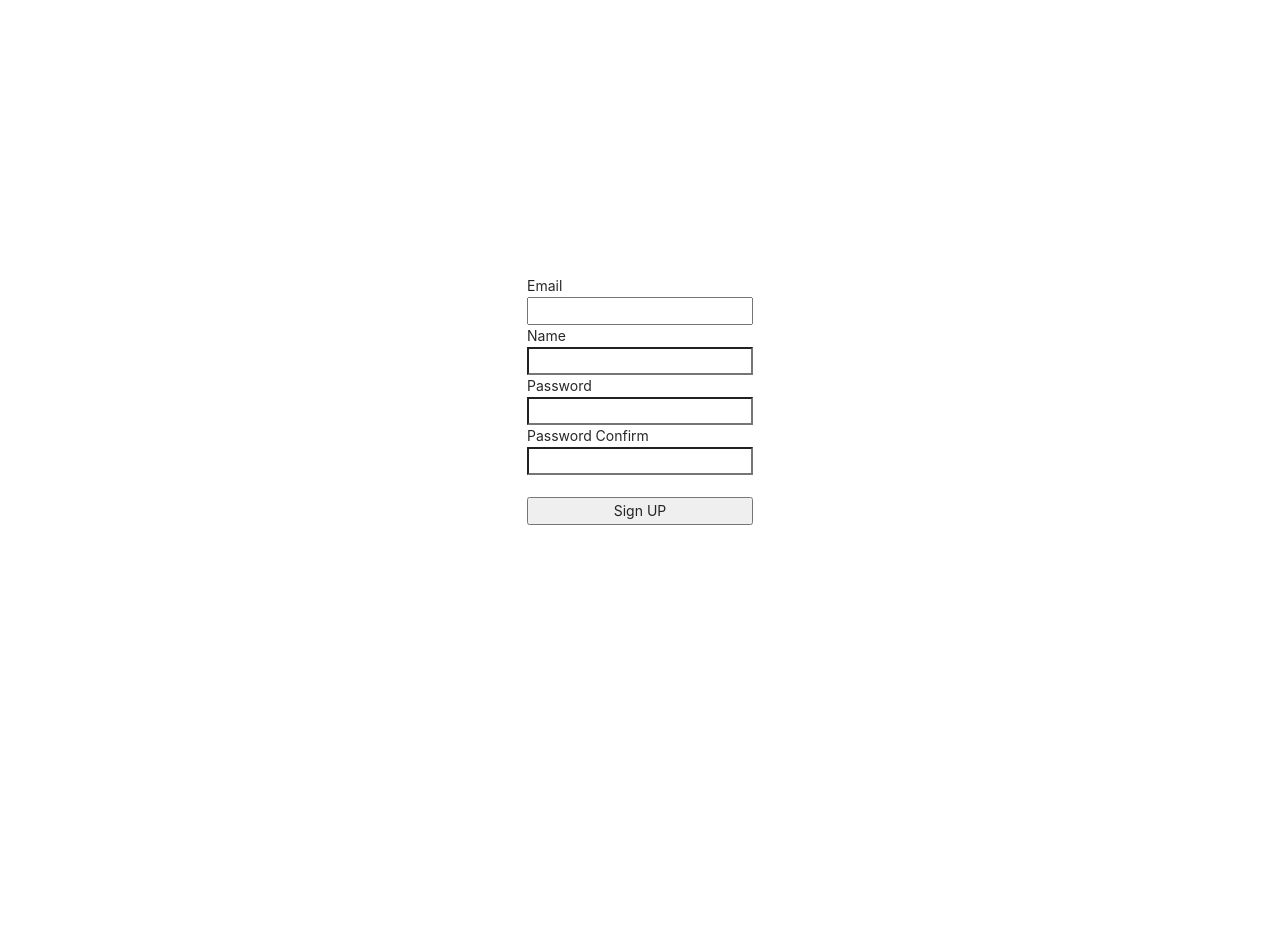
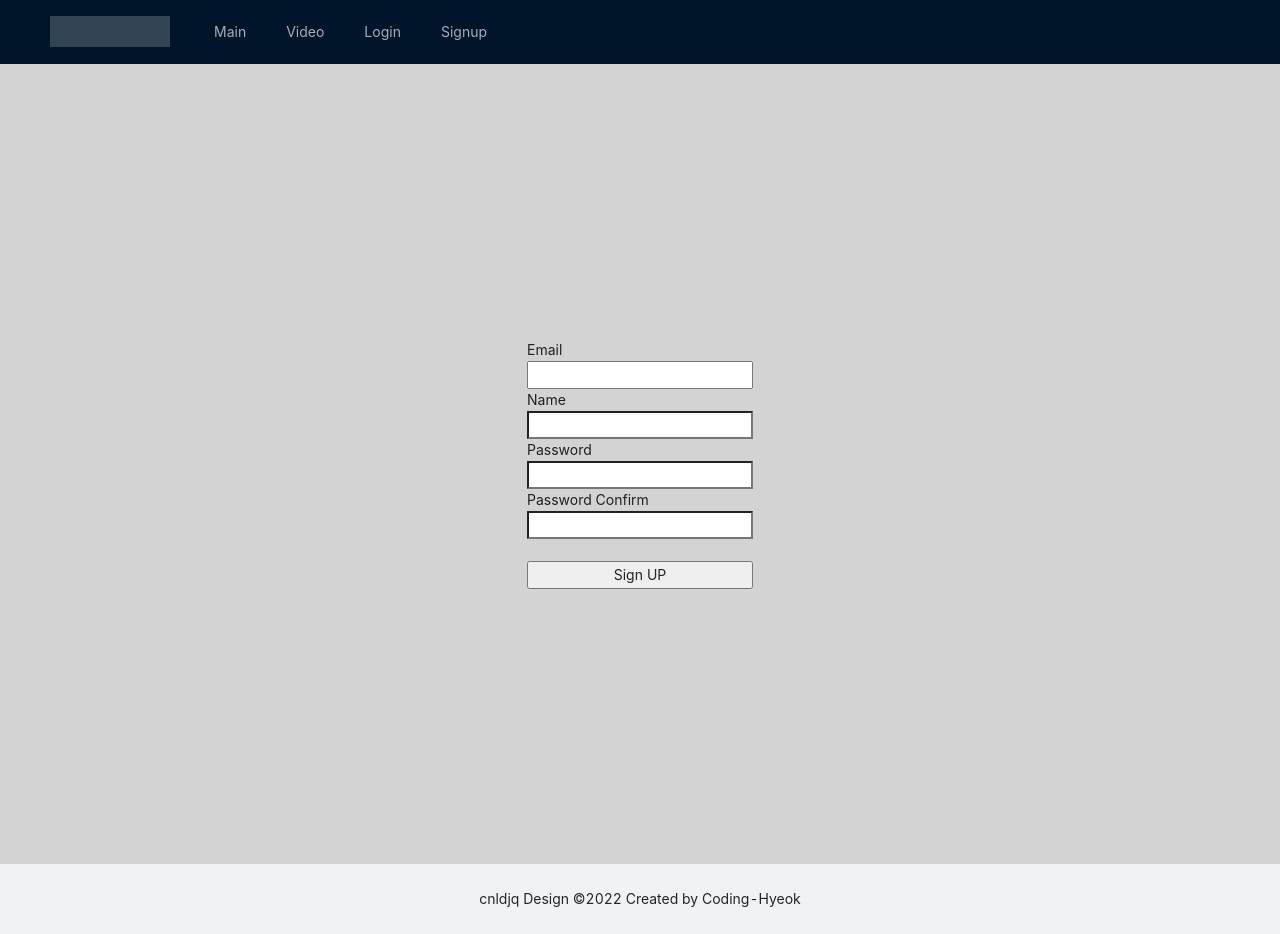
Before and after one commit to dbsgur/utube, a React (Create React App) app in the folder client/: page /register in a window 1280 px wide. Before the commit the page ends 800 px from the top, so only its background shows below. Built offline with nearby package versions, Linux system fonts and the light colour scheme; no server answers.

Commit message:
video page v1

```diff
--- a/client/package.json
+++ b/client/package.json
@@ -11,6 +11,7 @@
     "http-proxy-middleware": "^2.0.1",
     "react": "^17.0.2",
     "react-dom": "^17.0.2",
+    "react-dropzone": "^11.5.1",
     "react-redux": "^7.2.6",
     "react-router-dom": "^6.2.1",
     "react-scripts": "5.0.0",
--- a/client/src/App.css
+++ b/client/src/App.css
@@ -1,38 +1,3 @@
-.App {
-  text-align: center;
+.App_layout {
+  background-color: lightgray;
 }
-
-.App-logo {
-  height: 40vmin;
-  pointer-events: none;
-}
-
-@media (prefers-reduced-motion: no-preference) {
-  .App-logo {
-    animation: App-logo-spin infinite 20s linear;
-  }
-}
-
-.App-header {
-  background-color: #282c34;
-  min-height: 100vh;
-  display: flex;
-  flex-direction: column;
-  align-items: center;
-  justify-content: center;
-  font-size: calc(10px + 2vmin);
-  color: white;
-}
-
-.App-link {
-  color: #61dafb;
-}
-
-@keyframes App-logo-spin {
-  from {
-    transform: rotate(0deg);
-  }
-  to {
-    transform: rotate(360deg);
-  }
-}
--- a/client/src/App.js
+++ b/client/src/App.js
@@ -6,17 +6,30 @@ import LandigPage from "./components/views/LandingPage/Landingpage";
 import LoginPage from "./components/views/LoginPage/LoginPage";
 import RegisterPage from "./components/views/RegisterPage/RegisterPage";
 import Auth from "./hoc/auth";
+import Navbar from "./components/views/Navbar/Navbar";
+import Bottom from "./components/views/Bottom/Bottom";
+import VideoUploadPage from "./components/views/VideoUploadPage/VideoUploadPage";
+
+import { Layout, Menu, Breadcrumb } from "antd";
+
+const { Content } = Layout;
 
 function App() {
   return (
     <Router>
-      <div>
+      <Navbar />
+      <Content
+        className="App_layout"
+        style={{ padding: "0 150px", marginTop: 64 }}
+      >
         <Routes>
           <Route exact path="/" element={Auth(LandigPage, null)} />
           <Route path="/login" element={Auth(LoginPage, false)} />
           <Route path="/register" element={Auth(RegisterPage, false)} />
+          <Route path="/video/upload" element={Auth(VideoUploadPage, true)} />
         </Routes>
-      </div>
+      </Content>
+      <Bottom />
     </Router>
   );
 }
--- /dev/null
+++ b/client/src/components/views/Bottom/Bottom.js
@@ -0,0 +1,14 @@
+import React from "react";
+import { Layout, Menu, Breadcrumb } from "antd";
+
+const { Header, Content, Footer } = Layout;
+
+function Bottom() {
+  return (
+    <Footer style={{ textAlign: "center", bottom: "0" }}>
+      cnldjq Design ©2022 Created by Coding-Hyeok
+    </Footer>
+  );
+}
+
+export default Bottom;
--- a/client/src/components/views/LandingPage/Landingpage.js
+++ b/client/src/components/views/LandingPage/Landingpage.js
@@ -17,11 +17,9 @@ function Landingpage() {
   return (
     <div
       style={{
-        display: "flex",
-        justifyContent: "center",
-        alignItems: "center",
-        width: "100%",
-        height: "100vh",
+        padding: 24,
+        minHeight: 380,
+        backgroundColor: "#fff",
       }}
     >
       <h1>Landingpage</h1>
--- /dev/null
+++ b/client/src/components/views/Navbar/Navbar.css
@@ -0,0 +1,7 @@
+.Navbar_logo {
+  float: left;
+  width: 120px;
+  height: 31px;
+  margin: 16px 24px 16px 0;
+  background: rgba(255, 255, 255, 0.2);
+}
--- a/client/src/components/views/Navbar/Navbar.js
+++ b/client/src/components/views/Navbar/Navbar.js
@@ -1,10 +1,51 @@
 import React from "react";
+import { Link } from "react-router-dom";
+import { Layout, Menu, Breadcrumb } from "antd";
+import "./Navbar.css";
+const { Header, Content, Footer } = Layout;
 
 function Navbar() {
   return (
-    <div>
-      <h3>Navbar</h3>
-    </div>
+    // <Layout>
+    <Header style={{ position: "fixed", zIndex: 1, width: "100%", top: "0" }}>
+      <div className="Navbar_logo" />
+      {/* <Menu theme="dark" mode="horizontal" defaultSelectedKeys={["2"]}> */}
+      <Menu theme="dark" mode="horizontal">
+        <Menu.Item key="1">
+          <Link to="/">Main</Link>
+        </Menu.Item>
+        <Menu.Item key="2">
+          <Link to="/video/upload">Video</Link>
+        </Menu.Item>
+
+        <Menu.Item key="3">
+          <Link to="/login">Login</Link>
+        </Menu.Item>
+
+        <Menu.Item key="4">
+          <Link to="/register">Signup</Link>
+        </Menu.Item>
+      </Menu>
+    </Header>
+    // </Layout>
+    // <div
+    //   style={{
+    //     display: "flex",
+    //     justifyContent: "space-evenly",
+    //     alignItems: "center",
+    //     width: "100%",
+    //     height: "70px",
+    //     top: 0,
+    //     // position: "absolute",
+    //     marginTop: "10px",
+    //     borderBottom: "1px solid black",
+    //   }}
+    // >
+    //   <Link to="/register">회원가입</Link>
+    //   <Link to="/login">로그인</Link>
+    //   <Link to="/">메인</Link>
+    //   <Link to="/video/upload">비디오 업로드</Link>
+    // </div>
   );
 }
 
--- /dev/null
+++ b/client/src/components/views/VideoUploadPage/VideoUploadPage.js
@@ -0,0 +1,112 @@
+import React, { useState } from "react";
+import { Typography, Button, Form, message, Input, icon } from "antd";
+import Dropzone from "react-dropzone";
+
+const { Title } = Typography;
+const { TextArea } = Input;
+
+function VideoUploadPage() {
+  const kindsOptions = [
+    { value: 0, label: "Private" },
+    { value: 1, label: "Public" },
+  ];
+  const categoryOptions = [
+    { value: 0, label: "Film & Animation" },
+    { value: 1, label: "Auto & Vechicles" },
+    { value: 2, label: "Music" },
+    { value: 3, label: "Pets & Animals" },
+  ];
+  const [videoTitle, setVideoTitle] = useState("");
+  const videoTitleHandler = (e) => {
+    setVideoTitle(e.target.value);
+  };
+  const [description, setDescription] = useState("");
+  const descriptionHandler = (e) => {
+    setDescription(e.target.value);
+  };
+  const [kinds, setKinds] = useState(0);
+  const kindsHandler = (e) => {
+    setKinds(e.target.value);
+  };
+  const [category, setCategory] = useState("Flim in animation");
+  const categoryHandler = (e) => {
+    setCategory(e.target.value);
+    // console.log("category:", category);
+    // console.log("e.target.value : ", e.target.value);
+  };
+  return (
+    <div
+      style={{
+        maxWidth: "700px",
+        margin: "2rem auto",
+        backgroundColor: "white",
+        padding: "0 10px",
+      }}
+    >
+      <div style={{ textAlign: "center", marginTop: "2rem" }}>
+        <Title level={2}>Upload</Title>
+      </div>
+
+      <Form onSubmit>
+        <div style={{ display: "flex", justifyContent: "space-between" }}>
+          {/* Drop Down */}
+          <Dropzone onDrop multiple maxSize>
+            {({ getRootProps, getInputProps }) => (
+              <div
+                style={{
+                  width: "300px",
+                  height: "240px",
+                  border: "1px solid lightgray",
+                  display: "flex",
+                  alignItems: "center",
+                  justifyContent: "center",
+                }}
+                {...getRootProps()}
+              >
+                <input {...getInputProps()} />
+                <h1>+</h1>
+                {/* <icon type="plus" style={{ fontSize: "3rem" }} /> */}
+              </div>
+            )}
+          </Dropzone>
+
+          {/* 썸네일 */}
+          <div>
+            <img src alt />
+          </div>
+        </div>
+        <br />
+        <br />
+        <label>Title</label>
+        <Input onChange={videoTitleHandler} value={videoTitle} />
+        <br />
+        <br />
+        <label>Description</label>
+        <TextArea onChange={descriptionHandler} value={description} />
+        <br />
+        <br />
+        <select onChagne={kindsHandler}>
+          {kindsOptions.map((item, index) => (
+            <option key={index} value={item.value}>
+              {item.label}
+            </option>
+          ))}
+        </select>
+
+        <select onChagne={categoryHandler}>
+          {categoryOptions.map((item, index) => (
+            <option key={index} value={item.value}>
+              {item.label}
+            </option>
+          ))}
+        </select>
+
+        <Button type="primary" size="large">
+          Submit
+        </Button>
+      </Form>
+    </div>
+  );
+}
+
+export default VideoUploadPage;
```
Also changed, not shown: client/src/components/views/Footer/Footer.js (deleted, +0 -7 lines), 1 other file (tests, documents, lock files or other folders).
